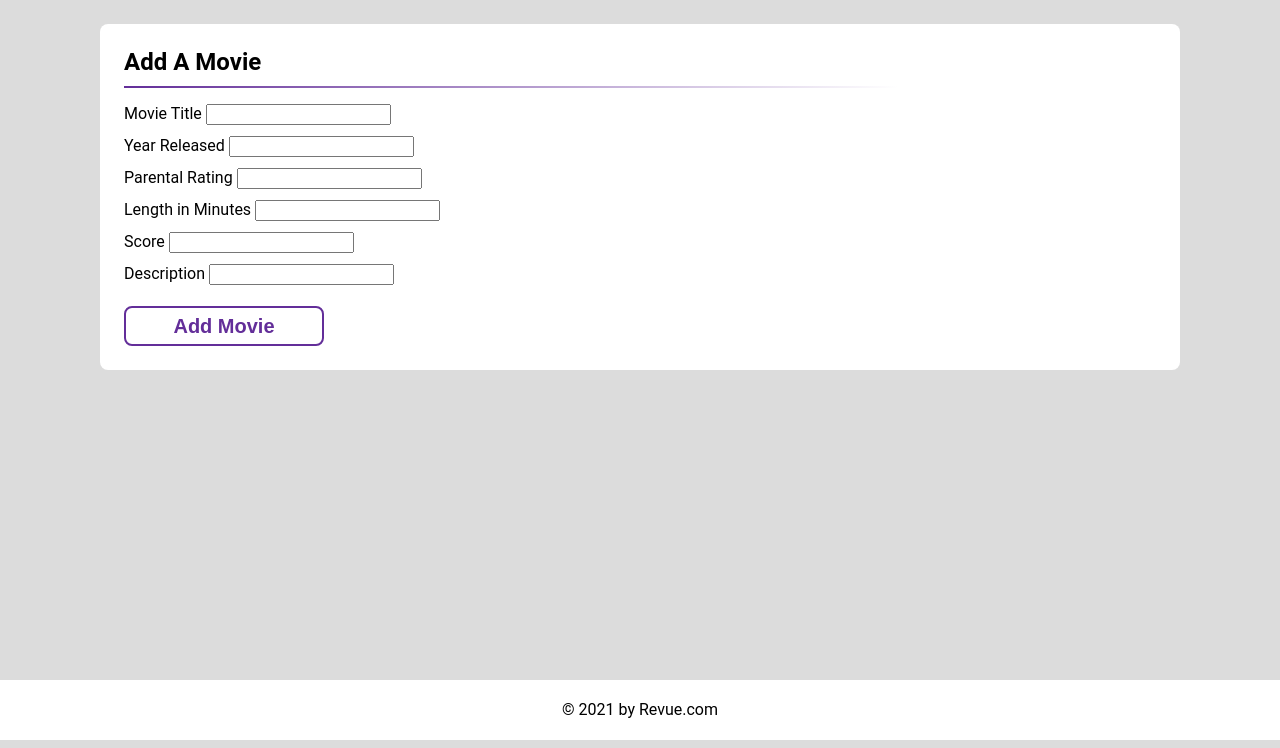
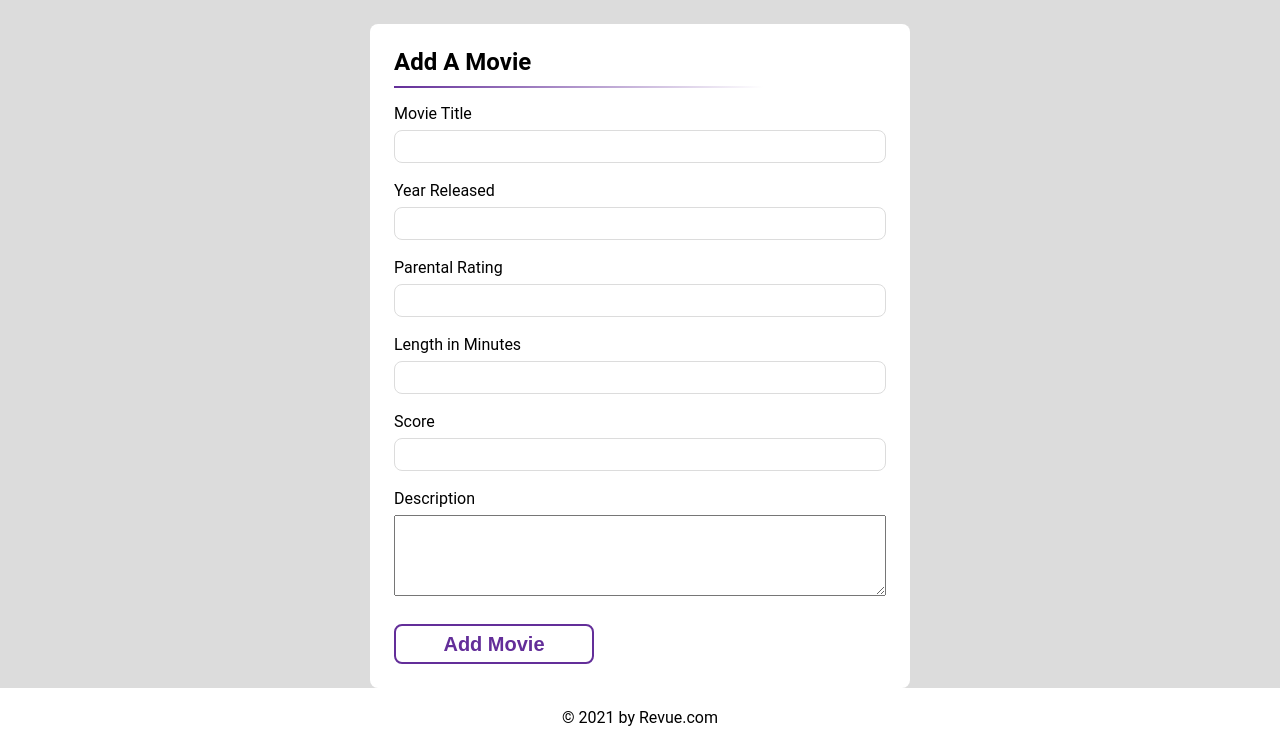
Before and after one commit to CrypticVigil/revue, a PHP site: page /addMovie.php in a window 1280 px wide. Shown: the part 60-808 px from the top of the page. Run offline with PHP 8.4, Linux system fonts and the light colour scheme.

Commit message:
improved styles on addMovie page

```diff
--- a/addMovie.php
+++ b/addMovie.php
@@ -6,7 +6,8 @@ $title = $year = $rated = $length = $score = $description = '';
 $error = false;
 
 if (isset( $_POST['submit'] )) {
-	// print_r($_POST);
+
+	// check if each piece of data has been entered and escape special characters
 
 	if ($_POST['title']) {
 		$title = $conn -> real_escape_string($_POST['title']);
@@ -79,23 +80,23 @@ if (isset( $_POST['submit'] )) {
 				<h2>Add A Movie</h2>
 				<hr>
 				<form action="addMovie.php" method="post">
-					<label for="title">Movie Title</label>
-					<input type="text" name="title" id="title" value="<?= $title ?>" >
+					<label for="title">Movie Title</label><br/>
+					<input type="text" name="title" id="title" value="<?= $title ?>" class="add-movie--input" >
 					<br />
-					<label for="year">Year Released</label>
-					<input type="text" name="year" id="year" value="<?= $year ?>" >
+					<label for="year">Year Released</label><br/>
+					<input type="text" name="year" id="year" value="<?= $year ?>" class="add-movie--input" >
 					<br />
-					<label for="rated">Parental Rating</label>
-					<input type="text" name="rated" id="rated" value="<?= $rated ?>" >
+					<label for="rated">Parental Rating</label><br/>
+					<input type="text" name="rated" id="rated" value="<?= $rated ?>" class="add-movie--input" >
 					<br />
-					<label for="length">Length in Minutes</label>
-					<input type="text" name="length" id="length" value="<?= $length ?>" >
+					<label for="length">Length in Minutes</label><br/>
+					<input type="text" name="length" id="length" value="<?= $length ?>" class="add-movie--input" >
 					<br />
-					<label for="score">Score</label>
-					<input type="text" name="score" id="score" value="<?= $score ?>" >
+					<label for="score">Score</label><br/>
+					<input type="text" name="score" id="score" value="<?= $score ?>" class="add-movie--input" >
 					<br />
-					<label for="description">Description</label>
-					<input type="text" name="description" id="description" value="<?= $description ?>" >
+					<label for="description">Description</label><br/>
+					<textarea name="description" id="description" rows=5 ><?= $description ?></textarea>
 					<br />
 					<input type='submit' name='submit' class="submit-button" value="Add Movie">
 				</form>
--- a/style.css
+++ b/style.css
@@ -35,7 +35,7 @@ nav {
 
 .nav-container a:hover {
 	text-decoration: underline;
-	color: red;
+	color: gold;
 }
 
 .logo img {
@@ -54,7 +54,7 @@ main {
 
 .main-container {
 	width: 1080px;
-	margin: 1.5rem 0;
+	margin: 1.5rem 0 0 0;
 }
 
 .main-container h1 {
@@ -143,6 +143,8 @@ hr {
 	border-radius: 0.5rem;
 	background-color: white;
 	padding: 1.5rem;
+	width: 50%;
+	margin: 0 auto;
 }
 
 .add-container h2 {
@@ -151,6 +153,19 @@ hr {
 
 .add-container label {
 	line-height: 2rem;
+}
+
+.add-movie--input {
+	padding: 0.5rem;
+	width: 100%;
+	border: 1px solid gainsboro;
+	border-radius: 0.5rem;
+	margin-bottom: 0.75rem;
+}
+
+textarea {
+	width: 100%;
+	margin-bottom: 0.5rem;
 }
 
 /* ---- ---- footer styles ---- ---- */
```
